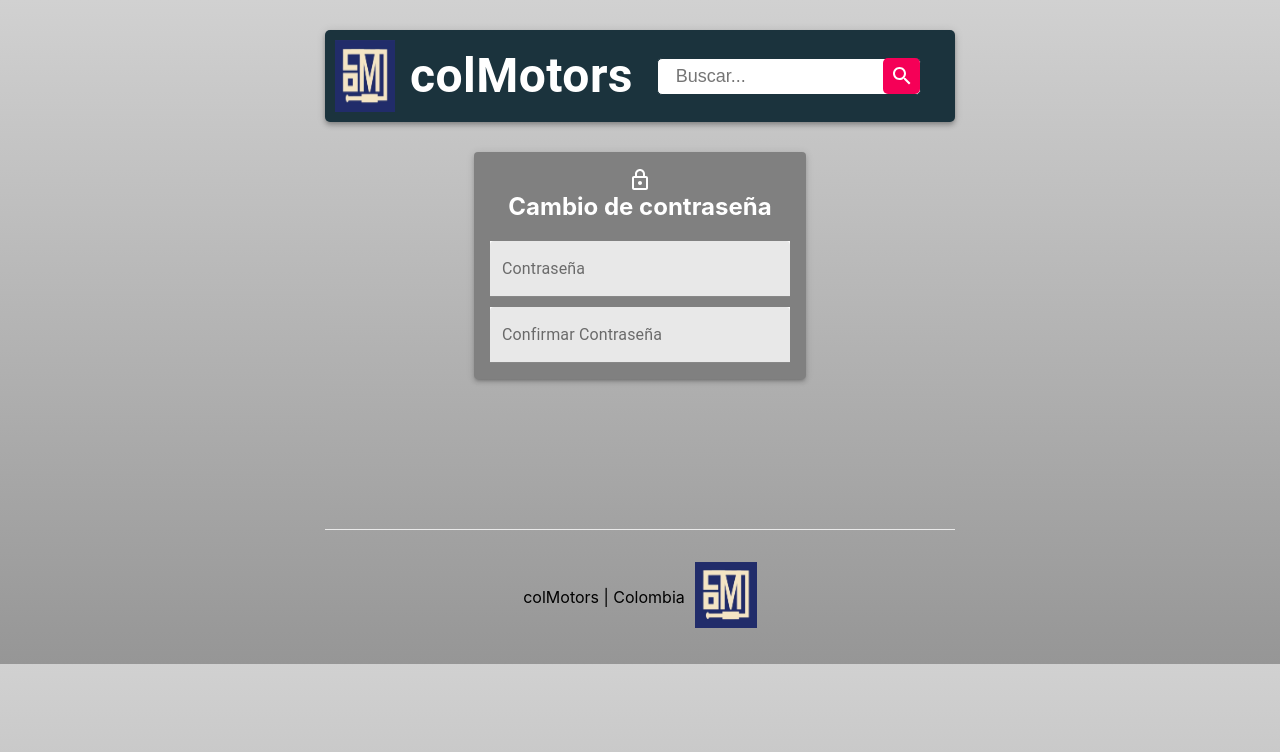
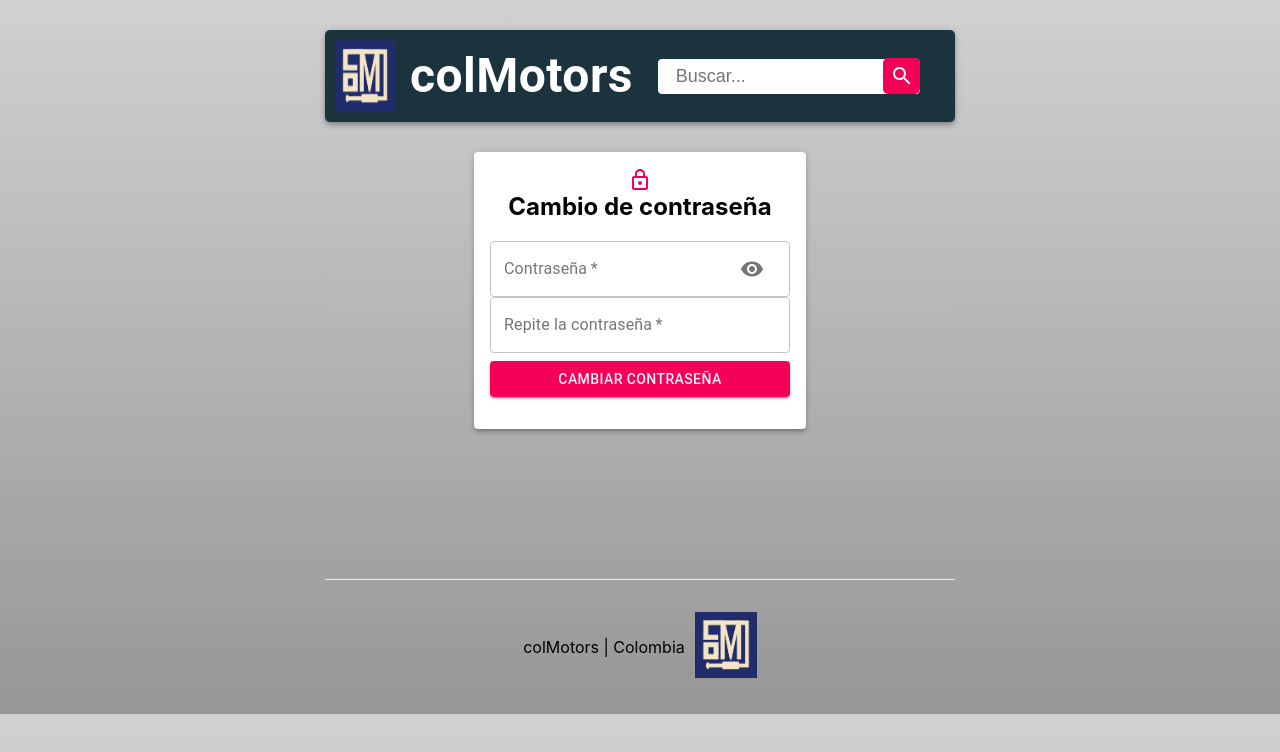
Before and after one commit to SirSantana/colMotors21-04, a Next.js app: page /auth/editForgotPassword in a window 1280 px wide. Shown: the top 752 px of the page. Built offline with nearby package versions, Linux system fonts and the light colour scheme.

Commit message:
AgregandoForgotPassword

```diff
--- a/components/Auth/editPassword.js
+++ b/components/Auth/editPassword.js
@@ -1,64 +1,113 @@
-import { Card, TextField } from "@material-ui/core";
-import { LockOutlined } from "@material-ui/icons";
+import { Button, ButtonBase, Card, Paper, TextField, Typography } from "@material-ui/core";
+import { Close, LockOutlined, Error, Check } from "@material-ui/icons";
 import { useEffect, useState } from "react";
 import useStyles from "./styles";
+import Input from "./Input";
+import {useDispatch} from 'react-redux'
+import {updatePassword} from '../../reducers/Actions/authActions'
+import { useRouter } from "next/router";
 
-const initial ={
-    password:'',
-    confirmPassword:''
-}
-export default function EditPassword(){
+
+const initial = {
+  password: "",
+  confirmPassword: "",
+};
+export default function EditPassword() {
   const classes = useStyles();
+  const [form, setForm] = useState(initial);
+  const [user, setUser] = useState(null);
+  const [message, setMessage] = useState(null)
+  const [error, setError] = useState(null)
+    const router = useRouter()
+  const dispatch = useDispatch()
+console.log(user?.result);
+  const handleChange = (e) => {
+    setForm({ ...form, [e.target.name]: e.target.value });
+  };
+  const handleSubmit = (e) => {
+    e.preventDefault();
+    dispatch(updatePassword(form, {email:user?.result}, setMessage, setError, router))
+  };
+  const [showPassword, setShowPassword] = useState(false);
+  const handleShowPassword = () => setShowPassword(!showPassword);
 
-    const [form, setForm] = useState(initial)
-    const [user, setUser] = useState(null)
-    const handleChange=(e)=>{
-        setForm({...form, [e.target.name]: e.target.value})
-    }
+  useEffect(() => {
+    setUser(JSON.parse(localStorage.getItem("email")));
+  }, []);
 
-    console.log(user);
-    useEffect(()=>{
-        setUser(JSON.parse(localStorage.getItem('email')))
-    },[])
-
-    return(
+  return (
     <>
-        <Card  className={classes.paper}
+     {message !== null && (
+        <Paper className={classes.paper2} elevation={3}>
+          <Check style={{ paddingRight: "10px" }} />
+          <Typography
+            className={classes.typo}
+            style={{ fontSize: "14px", color: "white", marginRight: "8px" }}
+          >
+            {message}
+          </Typography>
+          <ButtonBase
+            onClick={() => setMessage(message ? null : true)}
+          >
+            <Close />
+          </ButtonBase>
+        </Paper>
+      )}
+      {error !== null && (
+        <Paper className={classes.paper2} elevation={3}>
+          <Error style={{ paddingRight: "10px" }} />
+          <Typography
+            className={classes.typo}
+            style={{ fontSize: "14px", color: "white", marginRight: "8px" }}
+          >
+            {error}
+          </Typography>
+          <ButtonBase
+            onClick={() => setError(error ? null : true)}
+          >
+            <Close />
+          </ButtonBase>
+        </Paper>
+      )}
+      <Card
+        className={classes.paper}
         style={{
           marginTop: "0",
-          backgroundColor: "gray",
-          color: "white",
+          backgroundColor: "white",
+          color: "black",
           width: "300px",
           textAlign: "center",
         }}
-        elevation={3}>
-            <LockOutlined />
+        elevation={3}
+      >
+        <LockOutlined style={{ color: "#f50057" }} />
 
-        <h2 style={{marginTop:0}}>Cambio de contraseña</h2>
-        <form>
-        <TextField
+        <h2 style={{ marginTop: 0 }}>Cambio de contraseña</h2>
+        <form onSubmit={handleSubmit}>
+          <Input
             name="password"
             label="Contraseña"
-        variant="filled"
+            handleChange={handleChange}
+            type={showPassword ? "text" : "password"}
+            handleShowPassword={handleShowPassword}
+          />
+          <Input
+            name="confirmPassword"
+            label="Repite la contraseña"
+            handleChange={handleChange}
+            type="password"
+          />
+          <Button
+            type="submit"
             fullWidth
-        onChange={handleChange}
-        multiline
-        style={{backgroundColor:'white', marginBottom:'10px'}}
-        type='password'
-        />
-        <TextField
-        name="confirmPassword"
-        label="Confirmar Contraseña"
-        variant="filled"
-        fullWidth
-        onChange={handleChange}
-        multiline
-        style={{backgroundColor:'white'}}
-        type='password'
-
-        />
+            variant="contained"
+            color="secondary"
+            className={classes.submit}
+          >
+            Cambiar Contraseña
+          </Button>
         </form>
       </Card>
     </>
-    )
+  );
 }
--- a/components/Auth/index.js
+++ b/components/Auth/index.js
@@ -225,7 +225,7 @@ const SignUp = () => {
                   </Grid>
                   <Link href={'/auth/forgotPassword'}>
                   <a>
-                  <p style={{cursor:'pointer', color:'red'}}>Olvistaste tu contraseña?</p>
+                  <p style={{cursor:'pointer', color:'#f50057'}}>Olvistaste tu contraseña?</p>
                   </a>
                   </Link>
 
--- a/pages/api/auth/forgotPassword.js
+++ b/pages/api/auth/forgotPassword.js
@@ -26,7 +26,6 @@ export const sendMessagePassword = async (req, res) => {
       text: "Restaurar contraseña",
       htmL: null,
     };
-
     await sendMail(mailOptions, template);
     res.status(200).json({result: email})
   } catch (error) {
--- a/reducers/Actions/authActions.js
+++ b/reducers/Actions/authActions.js
@@ -1,5 +1,5 @@
 import * as api from '../Api/index'
-import { AUTH, FORGOTPASSWORD, GETUSER, GETUSERS } from '../type'
+import { AUTH, FORGOTPASSWORD, GETUSER, GETUSERS, UPDATEPASSWORD } from '../type'
 
 export const signin = (form, router, setMessage, setMessageError, setMessageLoad)=> async(dispatch)=>{
 
@@ -44,6 +44,20 @@ export const forgotPassword=(form)=> async(dispatch)=>{
     }
 }
 
+export const updatePassword =(form, email, setMessage, setError, router)=> async(dispatch)=>{
+    try {
+        console.log(email);
+        const {data} = await api.updatePassword(form, email)
+            setMessage('Contraseña actualizada')
+        dispatch({type:UPDATEPASSWORD, payload:data})
+        router.push('/auth')
+
+    } catch (error) {
+        setError('Datos erroneos')
+        console.log(error);
+    }
+}
+
 export const getUsers = ()=> async(dispatch)=>{
     try {
         const {data} = await api.getAllUsers()
--- a/reducers/Api/index.js
+++ b/reducers/Api/index.js
@@ -1,6 +1,6 @@
 import axios from 'axios'
 
-const API = axios.create({ baseURL:
+const API = axios.create({ baseURL: 'http://localhost:3000/' ||
   'https://col-motors21-04.vercel.app/' , mode:'cors',headers: {
     'Access-Control-Allow-Origin': '*'
   } });
@@ -24,7 +24,7 @@ export const signup = (form)=> API.post("api/auth/register", form,)
 export const getAllUsers =()=> API.get("api/users")
 export const getUser = (id)=> API.get(`api/users/${id}`)
 export const forgotPassword = (form) => API.post(`api/auth/forgotPassword`, form)
-
+export const updatePassword = (form, email)=> API.patch('api/auth/updatePassword', {form, email})
 
 export const getCotizaciones=()=> API.get('api/cotizaciones')
 export const createCotizacion=(cotizacion)=> API.post('api/cotizaciones', cotizacion)
--- a/reducers/Reducer/authReducer.js
+++ b/reducers/Reducer/authReducer.js
@@ -1,10 +1,11 @@
-import { AUTH, FORGOTPASSWORD, GETUSER, GETUSERS, LOGOUT } from "../type";
+import { AUTH, FORGOTPASSWORD, GETUSER, GETUSERS, LOGOUT, UPDATEPASSWORD } from "../type";
 
 
 // eslint-disable-next-line import/no-anonymous-default-export
 export default (state={authData: null ,users:[]}, action)=>{
     switch (action.type) {
         case AUTH:
+            localStorage.clear()
             localStorage.setItem('profile', JSON.stringify({...action?.data}))
             return {...state, authData: action.data}
         case LOGOUT:
@@ -16,6 +17,8 @@ export default (state={authData: null ,users:[]}, action)=>{
             return {...state, user: action.payload}
         case FORGOTPASSWORD:
             localStorage.setItem('email', JSON.stringify({...action?.data}))
+        case UPDATEPASSWORD:
+
         default:
          return state
     }
--- a/reducers/type/index.js
+++ b/reducers/type/index.js
@@ -10,6 +10,7 @@ export const LOGOUT = 'LOGOUT'
 export const GETUSERS = 'GETUSERS'
 export const GETUSER = 'GETUSER'
 export const FORGOTPASSWORD = 'FORGOTPASSWORD'
+export const UPDATEPASSWORD = 'UPDATEPASSWORD'
 
 export const START_LOADING = 'START_LOADING'
 export const END_LOADING = 'END_LOADING'
```
Also changed, not shown: pages/api/auth/updatePassword.js (added, +31 -0 lines). Lines whose indentation alone changed are shown as unchanged.
